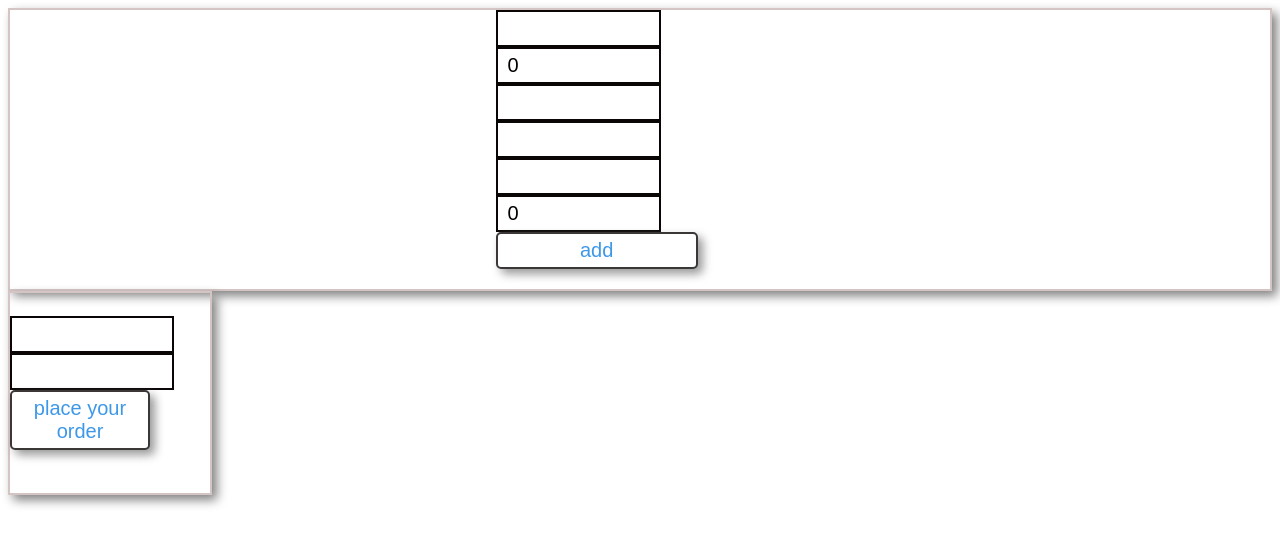
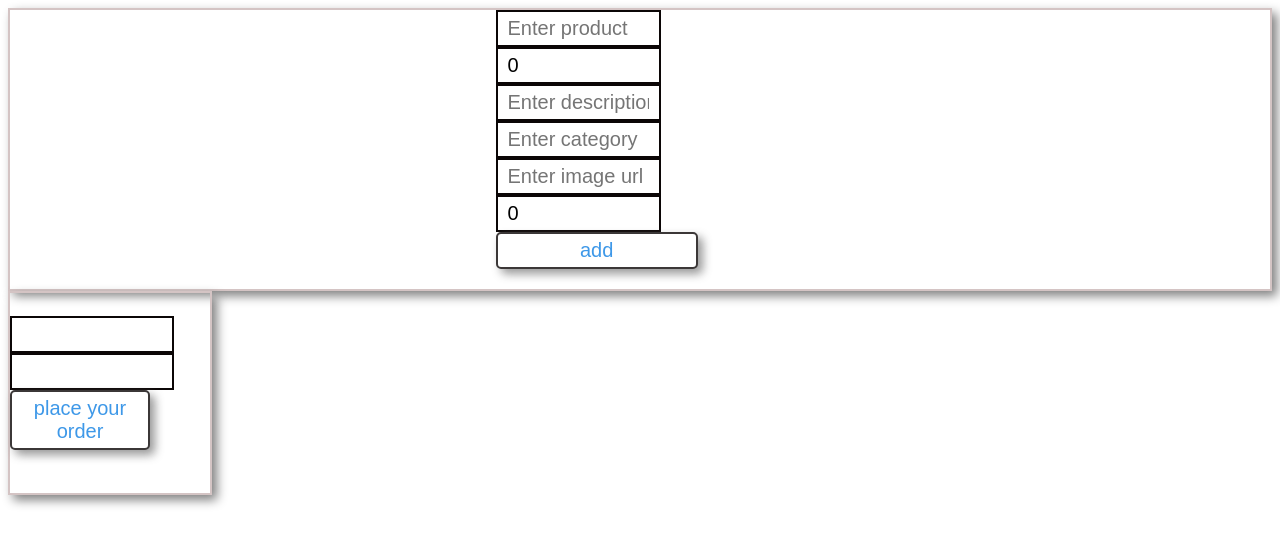
Before and after one commit to TOT8894/Ecommerce-platform, a React app in the folder Frontend/: page / in a window 1280 px wide. Shown: the top 546 px of the page. Built offline with nearby package versions, Linux system fonts and the light colour scheme; the HTML template or start-up script is replaced by a standard one.

Commit message:
adding placeholder for inputs extrcact error object

```diff
--- a/Frontend/src/pages/productPage/product.jsx
+++ b/Frontend/src/pages/productPage/product.jsx
@@ -22,7 +22,7 @@ export function Product(){
     async function handleSubmit(e){
         e.preventDefault();
         setLoading(true);
-        setError(false)
+        setError("")
 
         await fetch("http://localhost:5000/api/v1/products",{
             method:"POST",
@@ -36,7 +36,7 @@ export function Product(){
             setMessage(data.message);
             setProduct(data.data);
         }).catch((error)=>{
-            setError(error)
+            setError(error.message)
         }).finally(()=>{
             setLoading(false)
         })
@@ -50,6 +50,7 @@ export function Product(){
                     type="text"
                     name="name"
                     id=""
+                    placeholder="Enter product"
                     value={product.name}
                     onChange={onchange}
                 />
@@ -59,6 +60,7 @@ export function Product(){
                         type="number"
                         name="price"
                         id=""
+                        placeholder="Enter the price"
                         value={product.price}
                         onChange={onchange}
                     />
@@ -68,6 +70,7 @@ export function Product(){
                         type="text"
                         name="description"
                         id=""
+                        placeholder="Enter description"
                         value={product.description}
                         onChange={onchange}
                     />
@@ -77,6 +80,7 @@ export function Product(){
                         type="text"
                         name="category"
                         id=""
+                        placeholder="Enter category"
                         value={product.category}
                         onChange={onchange}
                     />
@@ -86,6 +90,7 @@ export function Product(){
                         type="text"
                         name="image"
                         id=""
+                        placeholder="Enter image url"
                         value={product.image}
                         onChange={onchange}
                     />
@@ -95,6 +100,7 @@ export function Product(){
                         type="number"
                         name="stock"
                         id=""
+                        placeholder="Enter number of stock"
                         value={product.stock}
                         onChange={onchange}
                     />
@@ -105,7 +111,7 @@ export function Product(){
                     </button>
                 </div>
                 <div className="product-message">
-                {message&& <p className="message">
+                    {message&& <p className="message">
                                 {message}
                             </p>
                     }
```
